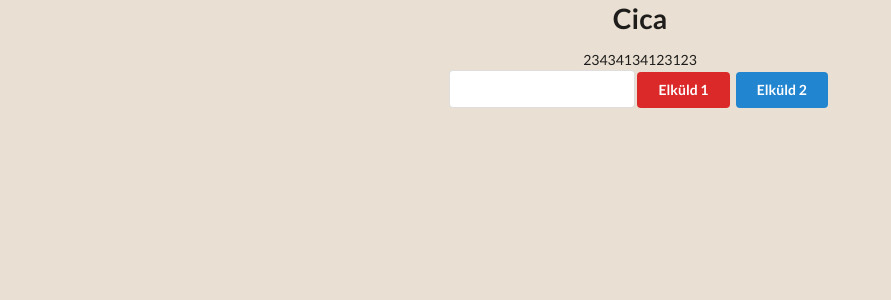
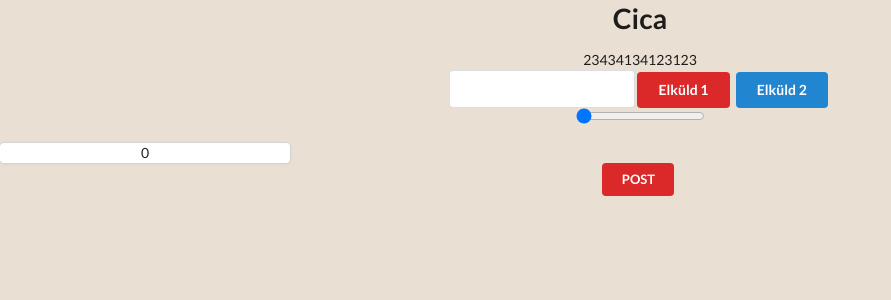
Before and after one commit to nagymatekaroly/public3, a SvelteKit app: page / in a window 1280 px wide. Shown: the top 300 px of the page, without its empty margins (0-891 px from the left). Built offline with nearby package versions, Linux system fonts and the light colour scheme; no server answers; the database is empty.

Commit message:
container

```diff
--- a/src/routes/+page.svelte
+++ b/src/routes/+page.svelte
@@ -1,5 +1,6 @@
 <script>
     const {data} = $props()
+    var x = $state(0)
 </script>
 
 <h1>Cica</h1>
@@ -12,3 +13,14 @@
     <button class="ui red button" formaction="?/cica">Elküld 1</button>
     <button class="ui blue button" formaction="?/kutya">Elküld 2</button>
 </form>
+<div clas="ui divider" ></div>
+<div class="slider">
+    <input type="range" min="0" max="100" bind:value={x}>
+<div class="ui card">{x}</div>
+</div>
+
+<button class="ui red small button"
+onclick={() => { fetch('/server',{
+    method: 'POST',
+    body: JSON.stringify({x, y:1})})
+}}>POST</button>
--- a/src/routes/server/+server.js
+++ b/src/routes/server/+server.js
@@ -2,3 +2,9 @@ export const GET = async ({ request }) => {
     console.log(request)
     return new Response(JSON.stringify({x: 1, y:2}))
 }
+
+export const POST= async ({ request }) => {
+    var data = await request.json();
+    console.log(data)
+    return new Response(JSON.stringify({x: 4, y:5}))
+}
```
